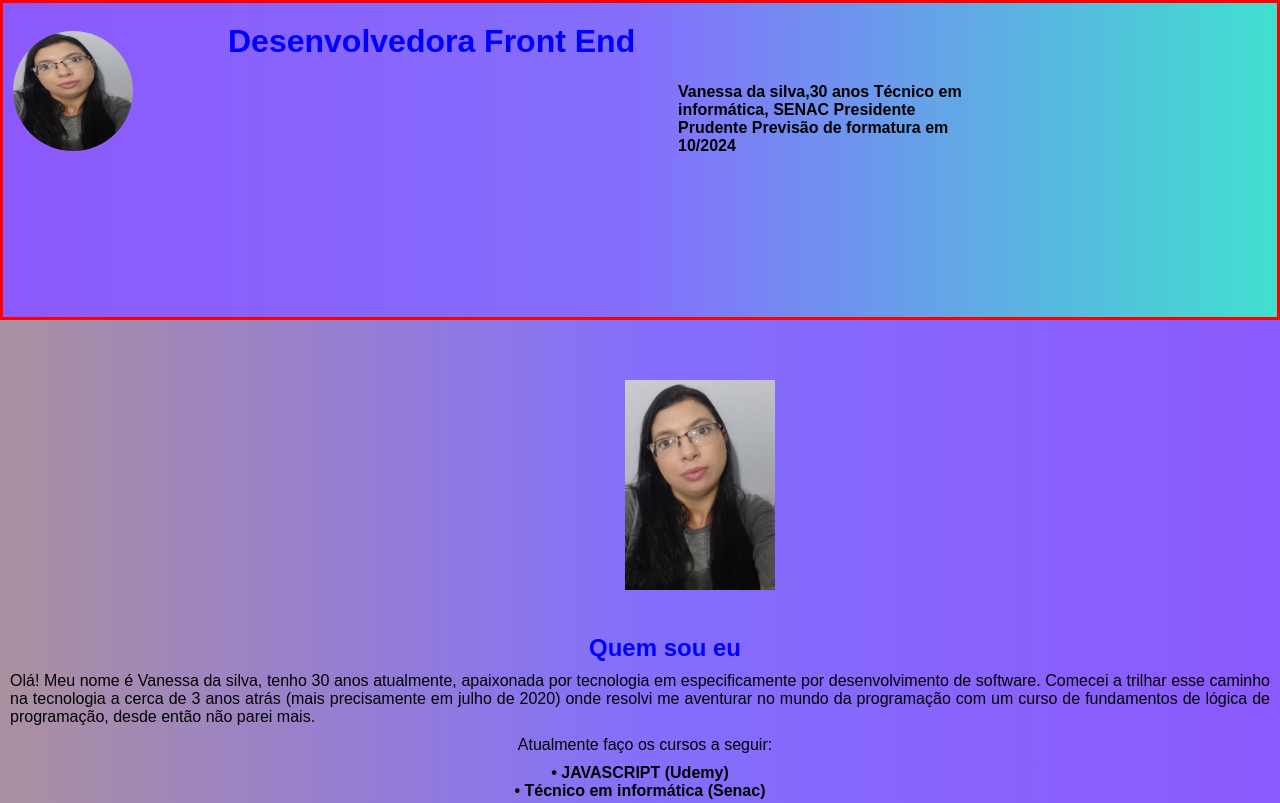
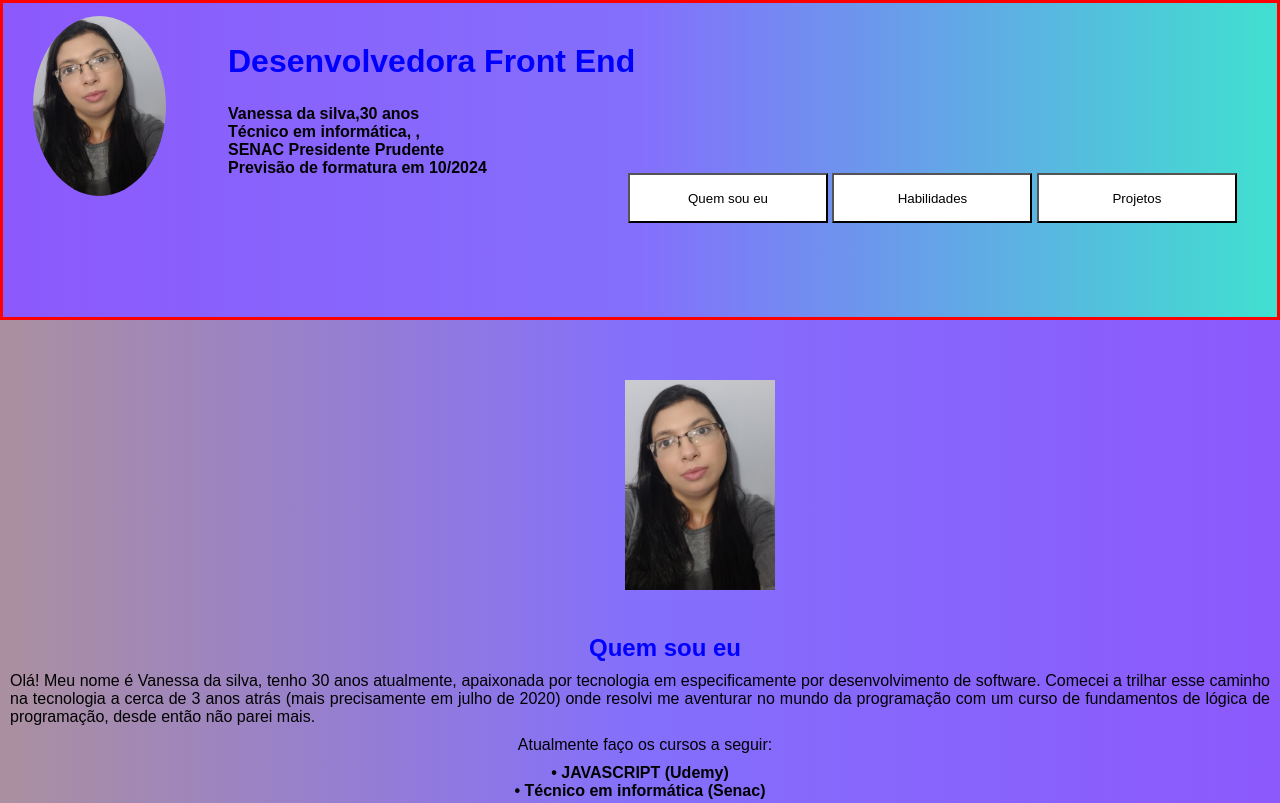
Before and after one commit to Van1723/Projeto-LP, a plain HTML site: page index.html in a window 1280 px wide. Shown: the top 803 px of the page. Drawn offline with Linux system fonts and the light colour scheme; files whose address does not match are found by name.

Commit message:
add_header_AND_Footer

```diff
--- a/assets/CSS/index.css
+++ b/assets/CSS/index.css
@@ -26,23 +26,20 @@ header {
   border-style: solid;
   border-color: red;
 }
+p#header_Vanessa {
+  margin-left: 50px;
+}
 h1#office {
   width: 450px;
   height: 50px;
   margin-top: 20px;
 }
 
-div#resume_office {
-  width: 300px;
-  height: 120px;
-  margin-top: 80px;
-}
 img#Vanessa\.jpg {
   border-radius: 50%;
-  width: 120px;
-  height: 120px;
-  margin: 10px 10px;
-  align-items: center;
+  width: 180px;
+  height: 180px;
+  margin: 30px 30px 0px 30px;
 }
 div#Vanessa\.jpg {
   width: 175px;
@@ -50,7 +47,29 @@ div#Vanessa\.jpg {
   display: flex;
   align-items: center;
 }
-
+ol {
+  display: grid;
+}
+li#office {
+  width: 450px;
+  height: 50px;
+  margin-top: 20px;
+}
+li#resume {
+  width: 400px;
+  height: 200px;
+  margin-top: 20px;
+}
+button {
+  width: 200px;
+  height: 50px;
+  margin-right: 0px;
+  margin-left: 0px;
+  margin-top: 170px;
+  background-color: white;
+}
+div#bt-init {
+}
 /* img#logo {
   display: flex;
   text-align: center;
@@ -202,15 +221,26 @@ img#setup {
   align-items: center;
 }
 footer {
-  width: 5%vh;
-  height: 30vh;
+  height: 40vh;
   border-style: solid;
   border-color: red;
+  background-image: linear-gradient(to right, #8c59fc, #846ffc, #40e0d0);
+  display: flexbox;
+}
+ol#finally {
+  width: 50px;
+  height: 40vh;
+}
+button.fn {
+  width: 125px;
+  height: 35px;
+  margin-top: 20px;
+  margin-left: 550px;
+  align-items: center;
+
+  background-color: white;
 }
 @media (1920px <= width) {
-  .section {
-    width: 850px;
-  }
 }
 
 @media queries(992px <= width<= 1199px) {
--- a/index.html
+++ b/index.html
@@ -10,13 +10,26 @@
     <div id="Vanessa.jpg">
       <img id="Vanessa.jpg" src="./assets/IMG/Vanessa.jpg" alt="" />
     </div>
-    <h1 id="office">Desenvolvedora Front End</h1>
-    <div id="resume_office">
-      <p id="header_Vanessa">
-        Vanessa da silva,30 anos Técnico em informática, SENAC Presidente
-        Prudente Previsão de formatura em 10/2024
-      </p>
-    </div>
+    <ol>
+      <li id="office">
+        <h1 id="office">Desenvolvedora Front End</h1>
+      </li>
+      <li id="resume">
+        <p id="header_Vanessa">
+          Vanessa da silva,30 anos <br />Técnico em informática, ,<br />
+          SENAC Presidente Prudente <br />
+          Previsão de formatura em 10/2024
+        </p>
+      </li>
+    </ol>
+
+    <ul>
+      <li id="bt-init">
+        <button>Quem sou eu</button>
+        <button>Habilidades</button>
+        <button>Projetos</button>
+      </li>
+    </ul>
   </header>
   <body>
     <section id="who" class="section">
@@ -120,7 +133,14 @@
       </p>
     </section>
     <footer>
-      <h3>contato</h3>
+      <ol id="finally">
+        <li id="bt-finally">
+          <button class="fn">Email</button>
+          <button class="fn">Whatsapp</button>
+          <button class="fn">Linkedin</button>
+          <button class="fn">Github</button>
+        </li>
+      </ol>
     </footer>
   </body>
   <script src="./assets/JS/index.js"></script>
```
